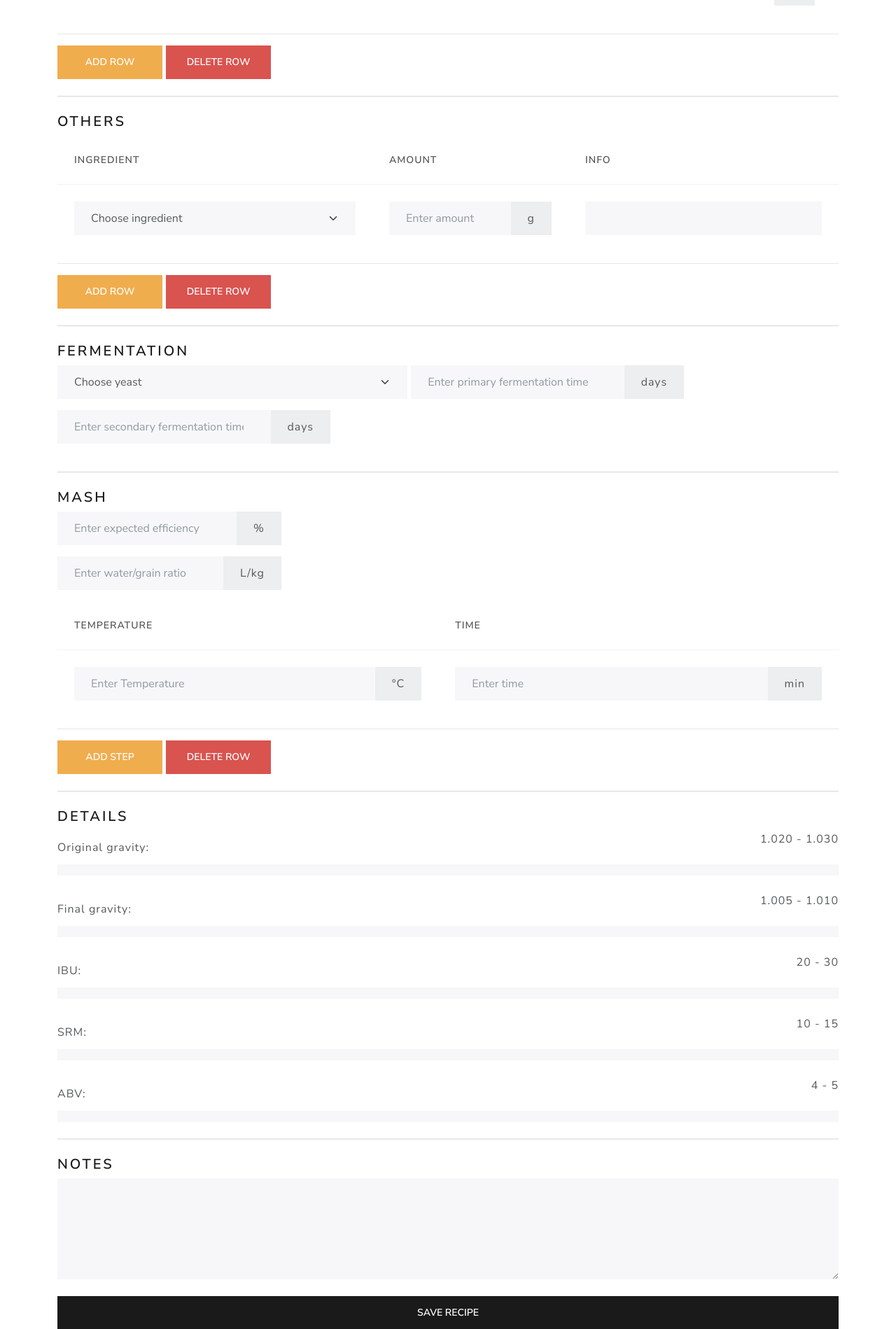
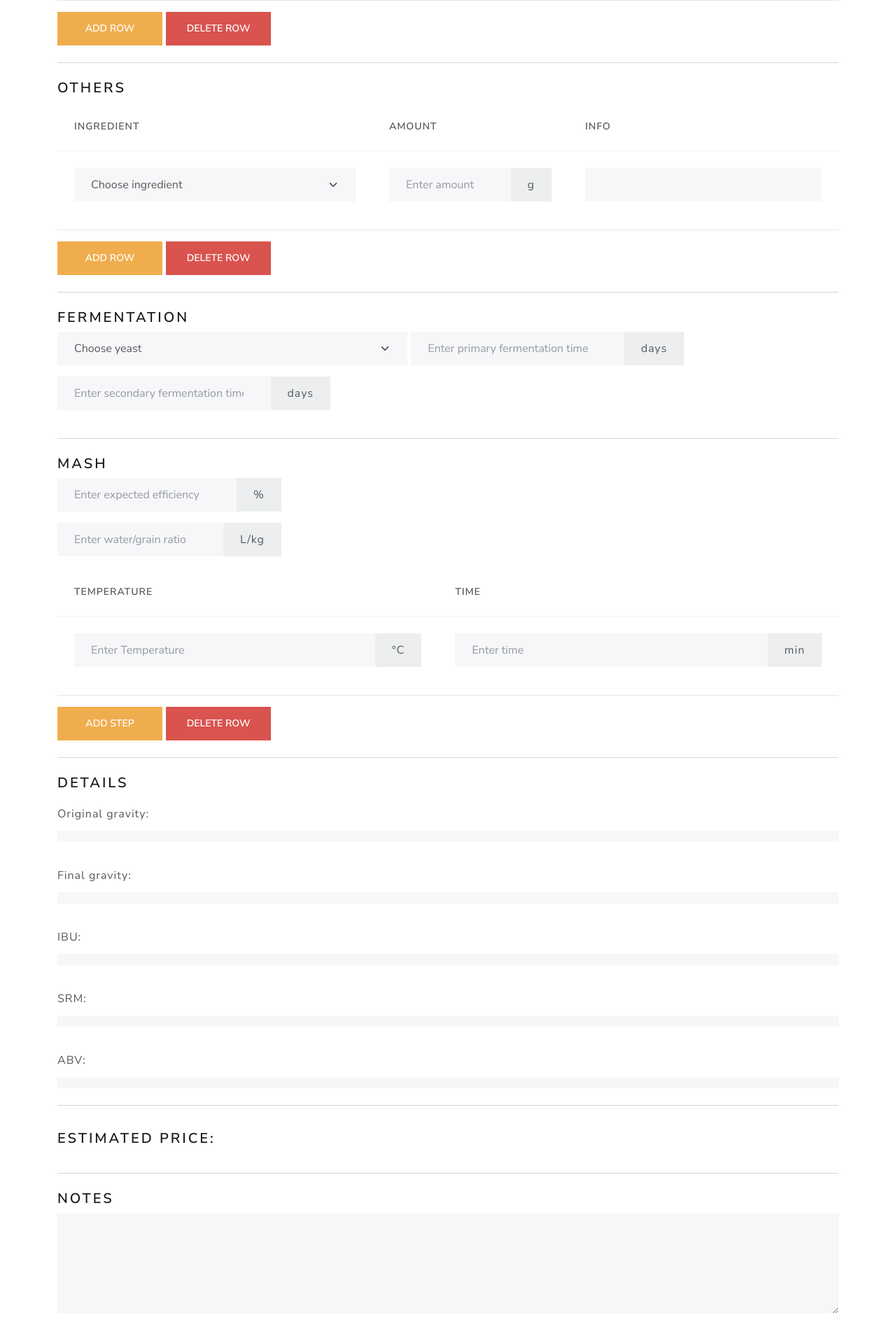
Before and after one commit to marcin-kraviec/brewhub, a Flask app: page /add_recipe in a window 1280 px wide. Shown: the part 1332-3231 px from the top of the page at 70% size. Run offline with Flask 2, Linux system fonts and the light colour scheme; the visitor is signed in with stand-in values (Sample User, id 1); data that the repository does not hold is empty; parts of the project's set-up code (start-up, migrations or seed data) failed here and were passed over; some libraries are stand-ins or nearby versions.

Commit message:
Fix recipe creation form

```diff
--- a/brewhub/recipes.py
+++ b/brewhub/recipes.py
@@ -109,7 +109,9 @@
         'fermentables_names': fermentables_for_combobox,
         'fermentables': fermentables,
         'hops_names': hops_for_combobox,
-        'hops': hops
+        'hops': hops,
+        'others_names': others_for_combobox,
+        'others': others
     }
 
     if request.method == 'POST':
--- a/brewhub/templates/base.html
+++ b/brewhub/templates/base.html
@@ -184,7 +184,7 @@
         <hr class="my-4">
         <footer class="footer py-3" style="background-color: white; bottom: auto; text-align: center">
             <span class="text-muted" style="text-align: center">Made by: Marcin Krawiec, Konrad Syrnik, Paulina Wieczorek</span><br/>
-            <small class="text-muted" style="font-size: 10px; text-align: center">© 1999-2022, Brewhub Certification Program | <a href="/terms">Terms & Conditions</a></small>
+            <small class="text-muted" style="font-size: 10px; text-align: center">2022, Brewhub | <a href="/terms">Terms & Conditions</a></small>
         </footer>
         </div>
 
--- a/brewhub/templates/ingredients_form.html
+++ b/brewhub/templates/ingredients_form.html
@@ -85,7 +85,7 @@
             </div>
             <div class="form-group" style="display: inline-block">
                     <div class="input-group mb-3" style="width:340px">
-                        <input type="number" name="optional_info" class="form-control" min="0" required>
+                        <input type="text" name="optional_info" class="form-control" required>
                     </div>
                     <span style="float: right;">Optional</span>
             </div>
--- a/brewhub/templates/recipe_form.html
+++ b/brewhub/templates/recipe_form.html
@@ -69,8 +69,6 @@
                     </div>
                 </div>
             </div>
-            <button type="button" class="btn btn-warning" onclick="calculate_size()">Calculate</button>
-            <button type="button" class="btn btn-warning" onclick="gravity()">Calculate</button>
         </div>
 
         <hr class="my-4">
@@ -106,7 +104,6 @@
             </table>
             <button type="button" class="btn btn-warning" onclick="add_row('fermentablesTable')" style="width: 150px">Add row</button>
             <button type="button" class="btn btn-danger" onclick="delete_row('fermentablesTable')" style="width: 150px">Delete row</button>
-            <button type="button" class="btn btn-danger" onclick="control_fermentables()" style="width: 150px">control</button>
         <hr class="my-4">
         <h4>Hops</h4>
             <table class="table table-hover" id="hopTable">
@@ -168,7 +165,7 @@
                 <tbody>
                     <tr class="table-secondary">
                         <th scope="row">
-                            <select class="form-select" id="exampleSelect1" onchange="gravity()" name="other" required>
+                            <select class="form-select" id="other" onchange="gravity()" name="other" required>
                                 <option value="" disabled selected>Choose ingredient</option>
                                 {% for other in others_for_combobox %}
                                 <option>{{ other }}</option>
@@ -177,7 +174,7 @@
                         </th>
                         <td>
                             <div class="input-group mb-3">
-                                <input type="number" class="form-control" placeholder="Enter amount" onchange="gravity()" name="other_amount" min="0" max="5000" required>
+                                <input type="number" class="form-control" placeholder="Enter amount" onchange="gravity()" id="other_amount" name="other_amount" min="0" max="5000" required>
                                 <span class="input-group-text">g</span>
                             </div>
                         </td>
@@ -263,7 +260,7 @@
         <div>
             <div>
                 <span>Original gravity: <input class="form-control" name="OGvalue" id="OGvalue" style="color: green; display: inline-block; width: auto; background: white" disabled></span>
-                <span id="OGspan" style="float: right;">1.020 - 1.030</span>
+                <span id="OGspan" style="float: right;"></span>
             </div>
             <div class="progress">
                 <div class="progress-bar progress-bar-striped progress-bar-animated bg-warning" id="OG" role="progressbar" style="width: 0%;"></div>
@@ -271,7 +268,7 @@
             <br>
             <div>
                 <span>Final gravity: <input class="form-control" name="FGvalue" id="FGvalue" style="color: green; display: inline-block; width: auto; background: white" disabled></span>
-                <span id="FGspan" style="float: right;">1.005 - 1.010 </span>
+                <span id="FGspan" style="float: right;"></span>
             </div>
             <div class="progress">
                 <div class="progress-bar progress-bar-striped progress-bar-animated bg-warning" id="FG" role="progressbar" style="width: 0%;"></div>
@@ -279,7 +276,7 @@
             <br>
             <div>
                 <span>IBU: <input class="form-control" name="IBUvalue" id="IBUvalue" style="color: green; display: inline-block; width: auto; background: white" disabled></span>
-                <span id="IBUspan" style="float: right;">20 - 30 </span>
+                <span id="IBUspan" style="float: right;"></span>
             </div>
             <div class="progress">
                 <div class="progress-bar progress-bar-striped progress-bar-animated bg-warning" id="IBU" role="progressbar" style="width: 0%;"></div>
@@ -287,7 +284,7 @@
             <br>
             <div>
                 <span>SRM: <input class="form-control" name="SRMvalue" id="SRMvalue" style="color: green; display: inline-block; width: auto; background: white" disabled></span>
-                <span id="SRMspan" style="float: right;">10 - 15</span>
+                <span id="SRMspan" style="float: right;"></span>
             </div>
             <div class="progress">
                 <div class="progress-bar progress-bar-striped progress-bar-animated bg-warning" id="SRM" role="progressbar" style="width: 0%;"></div>
@@ -295,12 +292,15 @@
             <br>
             <div>
                 <span>ABV: <input class="form-control" name="ABVvalue" id="ABVvalue" style="color: green; display: inline-block; width: auto; background: white" disabled></span>
-                <span id="ABVspan" style="float: right;">4 - 5</span>
+                <span id="ABVspan" style="float: right;"></span>
             </div>
             <div class="progress">
                 <div class="progress-bar progress-bar-striped progress-bar-animated bg-warning" id="ABV" role="progressbar" style="width: 0%;"></div>
             </div>
-        </div>
+            <hr class="my-4">
+            <div>
+                <h4>Estimated price: <input class="form-control" name="estimatedPrice" id="estimatedPrice" style="color: green; display: inline-block; width: auto; background: white" disabled></h4>
+            </div>
         <hr class="my-4">
         <h4>Notes</h4>
         <div class="form-group">
@@ -309,6 +309,7 @@
         </div>
       <br>
       <button type="submit" class="btn btn-primary" style="width: 100%" name="submit" value="submit">Save recipe</button>
+        </div>
       </form>
     </div>
 
@@ -383,6 +384,7 @@
             attenuation = 0
         } else {
             attenuation = yeasts[index][1]
+            price += yeasts[index][2]
         }
         {#console.log(attenuation)#}
 
@@ -416,6 +418,7 @@
         var fermentable = document.getElementsByName("fermentable");
         var gravity_contributions = []
         var srms = []
+        var price = 0
         var fermentables_names = flaskData.fermentables_names;
         var fermentables = flaskData.fermentables;
         var index = fermentables_names.indexOf(fermentable)
@@ -429,9 +432,11 @@
             } else {
                 gravity_contributions.push(fermentables[index][2]);
                 srms.push(fermentables[index][1]);
+                price += fermentables[index][3] * fermentable_amounts[index]
+
             }
         });
-        {#console.log(gravity_contributions)#}
+        console.log('Price', price)
 
         var gravity_points = [];
         gravity_contributions.forEach( function (g) {
@@ -493,15 +498,7 @@
         var hops_names = flaskData.hops_names;
         var hops = flaskData.hops;
         var hop = document.getElementsByName("hop");
-        hop.forEach(function (h) {
-            h = h.options[h.selectedIndex].text;
-            var index = hops_names.indexOf(h);
-            if (h === "Choose hop") {
-                alpha_acids.push(0);
-            } else {
-                alpha_acids.push(hops[index][1]);
-            }
-        });
+
         var hop_time = document.getElementsByName("hop_time");
         var times = [];
         hop_time.forEach( function (t) {
@@ -515,6 +512,38 @@
             ha = parseInt(ha.value);
             hop_amounts.push(ha);
         });
+
+        hop.forEach(function (h) {
+            h = h.options[h.selectedIndex].text;
+            var index = hops_names.indexOf(h);
+            if (h === "Choose hop") {
+                alpha_acids.push(0);
+            } else {
+                alpha_acids.push(hops[index][1]);
+                price += hops[index][2] * hop_amounts[index] / 100;
+            }
+        });
+        {#
+        var others = flaskData.others;
+        var others_names = flaskData.others_names;
+        var other = document.getElementsByName("other");
+        var other_amount = document.getElementsByName("other_amount");
+        var other_amounts = [];
+        console.log('Other:', other)
+        console.log('Hop:', hop)
+        other_amount.forEach( function (oa) {
+            oa = parseInt(oa.value);
+            other_amounts.push(oa);
+        });
+        console.log('Others:', others)
+        other.forEach(function (o) {
+            o = o.options[o.selectedIndex].text;
+            var index = others_names.indexOf(o);
+            if (o !== "Choose other") {
+                price += others[index][2] * other_amounts[index] / 100;
+            }
+        });
+        #}
 
         var l = alpha_acids.length;
         var utilization = 0;
@@ -564,6 +593,28 @@
         var min_srm = Object.values(Object.values(style_data)[0])[4][0];
         var max_srm = Object.values(Object.values(style_data)[0])[4][1];
 
+        var style = document.getElementsByName("recipe_style");
+        style.forEach(function (s) {
+            s = s.options[s.selectedIndex].text;
+            console.log('S ', s)
+            console.log('ss ', style_data)
+            var keys = Object.keys(style_data)
+            var index = keys.indexOf(s)
+
+            if (s !== "Choose style") {
+                min_abv = Object.values(Object.values(style_data)[index])[0][0];
+                max_abv = Object.values(Object.values(style_data)[index])[0][1];
+                min_fg = Object.values(Object.values(style_data)[index])[1][0];
+                max_fg = Object.values(Object.values(style_data)[index])[1][1];
+                min_ibu = Object.values(Object.values(style_data)[index])[2][0];
+                max_ibu = Object.values(Object.values(style_data)[index])[2][1];
+                min_og = Object.values(Object.values(style_data)[index])[3][0];
+                max_og = Object.values(Object.values(style_data)[index])[3][1];
+                min_srm = Object.values(Object.values(style_data)[index])[4][0];
+                max_srm = Object.values(Object.values(style_data)[index])[4][1];
+
+            }
+        });
 
         document.getElementById("OGspan").textContent = (min_og).toString() + ' - ' + (max_og).toString();
         document.getElementById("FGspan").textContent = (min_fg).toString() + ' - ' + (max_fg).toString();
@@ -582,21 +633,32 @@
         document.getElementById("IBUvalue").value = ibu.toString();
         document.getElementById("SRMvalue").value = srm.toString();
         document.getElementById("ABVvalue").value = abv.toString();
+        document.getElementById("estimatedPrice").value = price.toString() + ' PLN';
 
         if (og < min_og || og > max_og) {
             document.getElementById("OGvalue").style.color = "red";
+        } else {
+            document.getElementById("OGvalue").style.color = "green";
         }
         if (fg < min_fg || fg > max_fg) {
             document.getElementById("FGvalue").style.color = "red";
+        } else {
+            document.getElementById("FGvalue").style.color = "green";
         }
         if (ibu < min_ibu || ibu > max_ibu) {
             document.getElementById("IBUvalue").style.color = "red";
+        } else {
+            document.getElementById("IBUvalue").style.color = "green";
         }
         if (srm < min_srm || srm > max_srm) {
             document.getElementById("SRMvalue").style.color = "red";
+        } else {
+            document.getElementById("SRMvalue").style.color = "green";
         }
         if (abv < min_abv || abv > max_abv) {
             document.getElementById("ABVvalue").style.color = "red";
+        } else {
+            document.getElementById("ABVvalue").style.color = "green";
         }
 
     }
```
Also changed, not shown: brewhub/templates/index.html (+16 -8 lines).
